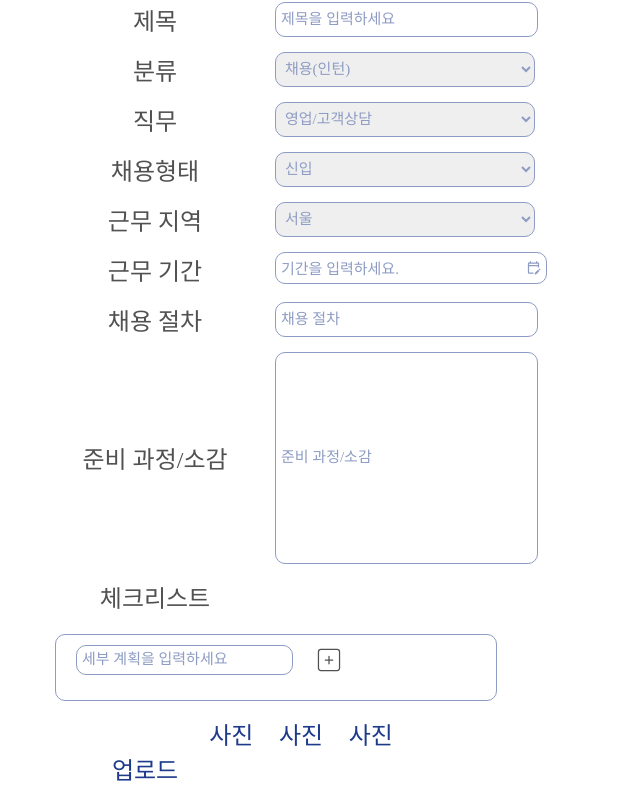
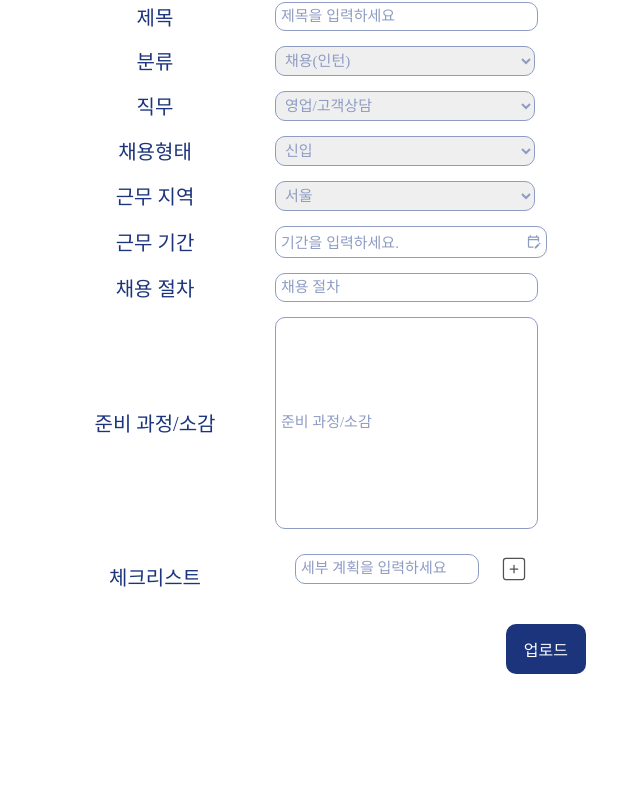
Before and after one commit to Youth-is-the-best/Youth-Client, a React (Create React App) app: page /review in a window 1280 px wide. Shown: the part 318-1120 px from the top of the page, without its empty margins (339-979 px from the left). Built offline with nearby package versions, Linux system fonts and the light colour scheme; a web font is replaced by a local one.

Commit message:
update UI

```diff
--- a/src/pages/notification/MadeReview.jsx
+++ b/src/pages/notification/MadeReview.jsx
@@ -8,6 +8,7 @@ import CustomCalendar from '../bingo/CustomCalendar';
 import { CiSquarePlus } from 'react-icons/ci';
 import { postMyReview } from '../../apis/reviewapis';
 import { prepDateState } from '../../recoil/atoms';
+import { FiCheck } from 'react-icons/fi';
 
 const MadeReview = () => {
   const categorys = ["채용(인턴)", "자격증", "대외활동", "공모전", "취미", "여행", "자기계발", "휴식"];
@@ -114,7 +115,7 @@ const MadeReview = () => {
 
   const madeCheckList = () => {
     if (newChecklistText.trim() === '') return;
-    const newChecklist = { content: newChecklistText };
+    const newChecklist = { id: checklists.length + 1, text: newChecklistText, checked: false };
     setChecklists([...checklists, newChecklist]);
     setNewChecklistText('');
   };
@@ -234,7 +235,7 @@ const MadeReview = () => {
     <Body style={{padding:'80px'}}>
       <Row style={{marginBottom:'60px'}}>
         <div>후기/Review</div>
-        <div style={{fontSize:'16px', color:'rgba(163, 163, 163, 1)'}}>휴학 전에 했던 활동 기록, 빙고판에 넣지 않았던  기타 에피소드를 남겨주세요</div>
+        <div style={{fontSize:'16px', color:'rgba(163, 163, 163, 1)'}}>휴학 전에 했던 활동 기록, 빙고판에 넣지 않았던 기타 에피소드를 남겨주세요</div>
       </Row>
         <Line>
           <Category>제목</Category>
@@ -322,16 +323,17 @@ const MadeReview = () => {
                 <CheckList>
                   {checklists.map((item) => (
                     <div key={item.id}>
-                  <AiOutlineCheckSquare size={20}  />
+                        <FiCheck size={20}/>
                       <span>{item.text}</span>
                     </div>
                   ))}
-            <Line style={{gap : '5%'}}>
+                <Line style={{flexDirection: 'row'}}>
                   <InputBox
                     type="text"
                     value={newChecklistText}
                     onChange={(e) => setNewChecklistText(e.target.value)}
                     placeholder="세부 계획을 입력하세요"
+                    style={{width:'70%'}}
                   />
                   <CiSquarePlus size={30} onClick={madeCheckList} />
                 </Line>
@@ -344,12 +346,12 @@ const MadeReview = () => {
                     }`
                 }
                 </style>
-          <PhotoDom>
+          {/* <PhotoDom>
             <div>사진</div>
             <div>사진</div>
             <div>사진</div>
-          </PhotoDom>
-          <Category onClick={postReview}>업로드</Category>
+          </PhotoDom> */}
+          <Button onClick={postReview}>업로드</Button>
     </Body>
     </BigBody>
     <FooterHook />
@@ -364,27 +366,29 @@ const BigBody = styled.div`
   flex-direction: column;
   justify-content: center;
   align-items: center;
+  color : rgba(27, 52, 124, 1);
 `
 const Body = styled.div`
   display : flex;
   flex-direction: column;
   justify-content: center;
   width : 40%;
+  gap : 15%;
   // align-items: center;
-    color : rgba(30, 58, 138, 1);
+  color : rgba(27, 52, 124, 1);
   font-size : 24px;
-    margin-bottom: 10%;
+  // margin-bottom: 10%;
 `
 
 const CheckList = styled.div`
   display : flex;
   flex-direction : column;
-  width : 420px;
-  height : 30%;
-  border-radius: 10px;
-  border: 0.2px solid rgba(142, 156, 196, 1);
+  height : 70%;
+  // width : 420px;
+  // border-radius: 10px;
+  // border: 0.2px solid rgba(142, 156, 196, 1);
   gap : 10px;
-  font-size : 16px;
+  font-size : 20px;
   padding : 10px;
 `
 const InputBox = styled.input`
@@ -426,6 +430,8 @@ const Category = styled.div`
   align-items : center;
   justify-content : center;
   width : 200px;
+  color : rgba(27, 52, 124, 1);
+  font-size : 20px;
   // border : 0.2px solid rgba(142, 156, 196, 1);
 `
 
@@ -437,3 +443,17 @@ const PhotoDom = styled.div`
   width : 100%;
   gap : 5%;
 `
+
+const Button = styled.button`
+  display : flex;
+  justify-content : center;
+  align-items : center;
+  width : 80px;
+  height : 50px;
+  border : none;
+  border-radius : 10px;
+  background-color : rgba(27, 52, 124, 1);
+  color : white;
+  font-size : 16px;
+  margin-left : 90%;
+`
```
Lines whose indentation alone changed are shown as unchanged.
